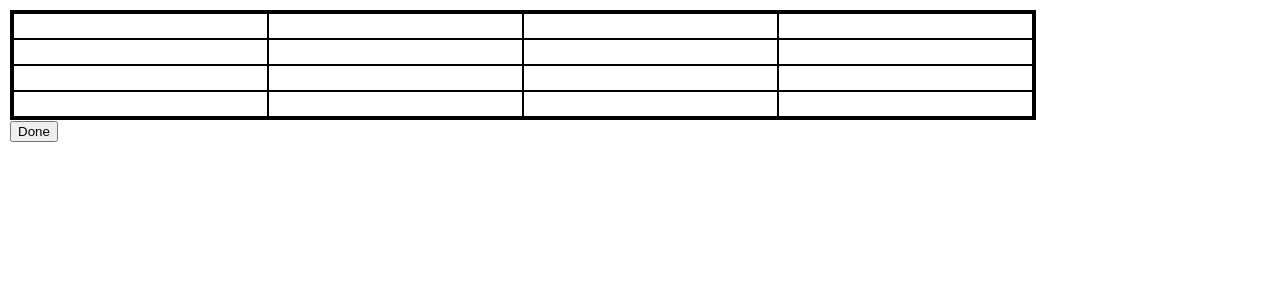
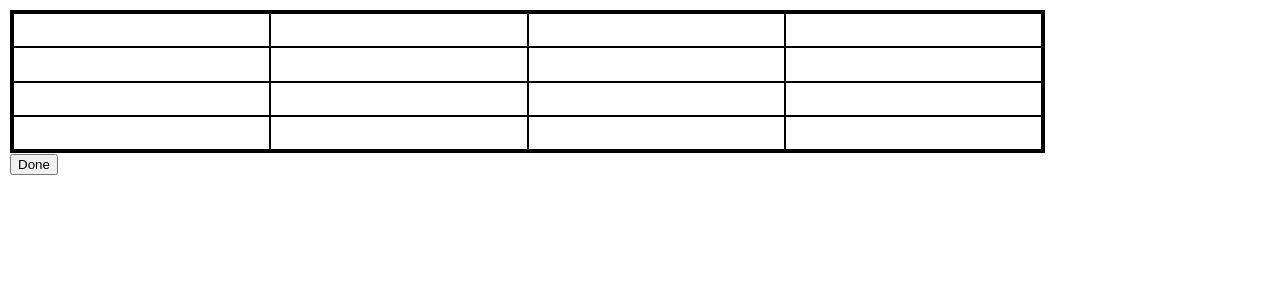
Before and after one commit to richardl62/onlyconnect, a React (Create React App) app: page / in a window 1280 px wide. Shown: the top 300 px of the page. Built offline with nearby package versions, Linux system fonts and the light colour scheme.

Commit message:
Show inccrrect guessed

```diff
--- a/src/App.css
+++ b/src/App.css
@@ -20,8 +20,7 @@
   border-top: 2px black solid;
   border-right: 2px black solid;
   min-width: 10ch;
-  padding-left: 3px;
-  padding-right: 3px;
+  padding: 0.4ch;
 }
 
 .square input {
@@ -31,8 +30,12 @@
 }
 
 .selected {
+  text-decoration: underline;
+}
+
+.bad-guess {
   color: red;
-  text-decoration: underline;
+  text-decoration: line-through;
 }
 
 .group1 {
--- a/src/app.tsx
+++ b/src/app.tsx
@@ -30,6 +30,7 @@ class CoreSquare {
   readonly answerGroup: number;
   clue: string;
   selected = false;
+  badGuess = false;
   solvedGroup: number | null = null;
 
   constructor(answerGroup: number, clue="") {
@@ -204,6 +205,7 @@ const App: FC<{}> = () => {
     // Ignore squares that have already been solved.
     if(cluesSetByURL && !coreSquares[index].solvedGroup) {
       let squares = [...coreSquares];
+      squares.forEach(s => s.badGuess = false);
       squares[index].selected = !squares[index].selected;
 
       let selected = squares.filter(cs => cs.selected);
@@ -231,6 +233,8 @@ const App: FC<{}> = () => {
             })
             setLastSolvedGroup(nGroups);
           }
+        } else {
+          selected.forEach(s => s.badGuess = true);
         }
       }
 
--- a/src/wall.tsx
+++ b/src/wall.tsx
@@ -4,6 +4,7 @@ import React, { FC } from 'react';
 interface CoreSquare {
     clue: string;
     selected: boolean;
+    badGuess: boolean;
     solvedGroup: number | null;
 };
 
@@ -35,6 +36,9 @@ const Square : FC<SquareProps> = ({coreSquare, index, onChange, onSelect}: Squar
         let className="square";
         if(coreSquare.selected) {
             className += " selected";
+        }
+        if(coreSquare.badGuess) {
+            className += " bad-guess";
         }
         if(coreSquare.solvedGroup) {
             className += " group" + coreSquare.solvedGroup;
```
